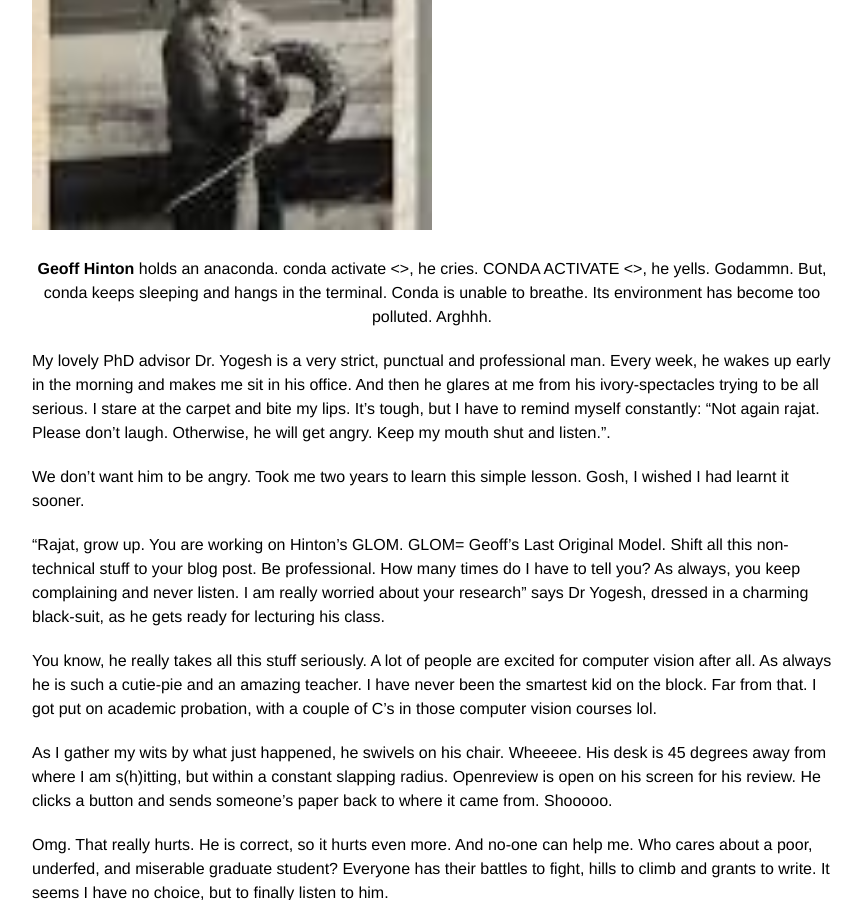
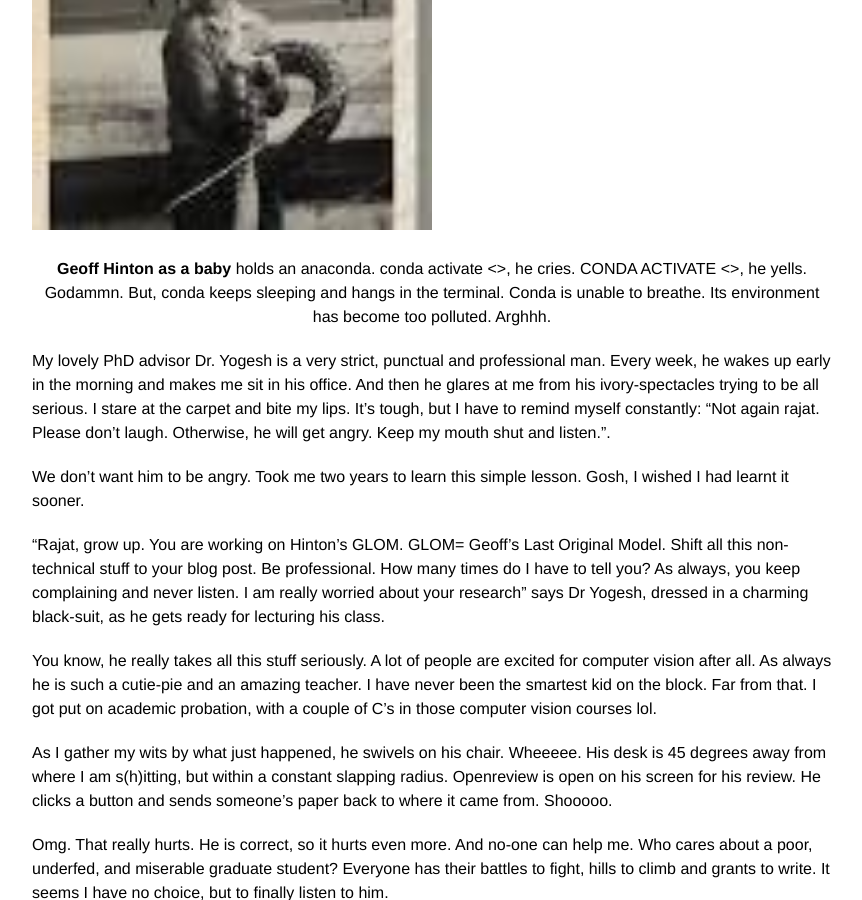
Before and after one commit to rajatmodi62/rajatmodi62.github.io, a Jekyll site: the page built from _posts/2024-10-26-hinton_apm.md, in a window 1280 px wide and 900 px high, scrolled down 514 px. Shown: the whole window, without its empty margins (208-1070 px from the left). Built offline with Jekyll 4.4.1, drawn with Linux system fonts in a browser that asks for light colours; comment, search, counter and statistics services are not loaded.

Commit message:
soft link blog

```diff
--- a/_posts/2024-10-26-hinton_apm.md
+++ b/_posts/2024-10-26-hinton_apm.md
@@ -12,7 +12,7 @@ date:   2024-10-26 11:00:00
     <img class="img-fluid" src="{{ site.baseurl }}\assets\img\apm\baby_hinton.jpg" style="width: 50%; height: auto;"> <!-- Image width is 50% of its parent -->
 </div>
 <div class="caption" style="text-align: center;">
-    <b>Geoff Hinton</b> holds an anaconda. conda activate <>, he cries. CONDA ACTIVATE <>, he yells. Godammn. But, conda keeps sleeping and hangs in the terminal. Conda is unable to breathe. Its environment has become too polluted. Arghhh.
+    <b>Geoff Hinton as a baby</b> holds an anaconda. conda activate <>, he cries. CONDA ACTIVATE <>, he yells. Godammn. But, conda keeps sleeping and hangs in the terminal. Conda is unable to breathe. Its environment has become too polluted. Arghhh.
 </div>
 
 My lovely PhD advisor Dr. Yogesh is a very strict, punctual and professional man. Every week, he wakes up early in the morning and makes me sit in his office. And then he glares at me from his ivory-spectacles trying to be all serious. I stare at the carpet and bite my lips. It's tough, but I have to remind myself constantly: "Not again rajat. Please don't laugh. Otherwise, he will get angry. Keep my mouth shut and listen.".
```
